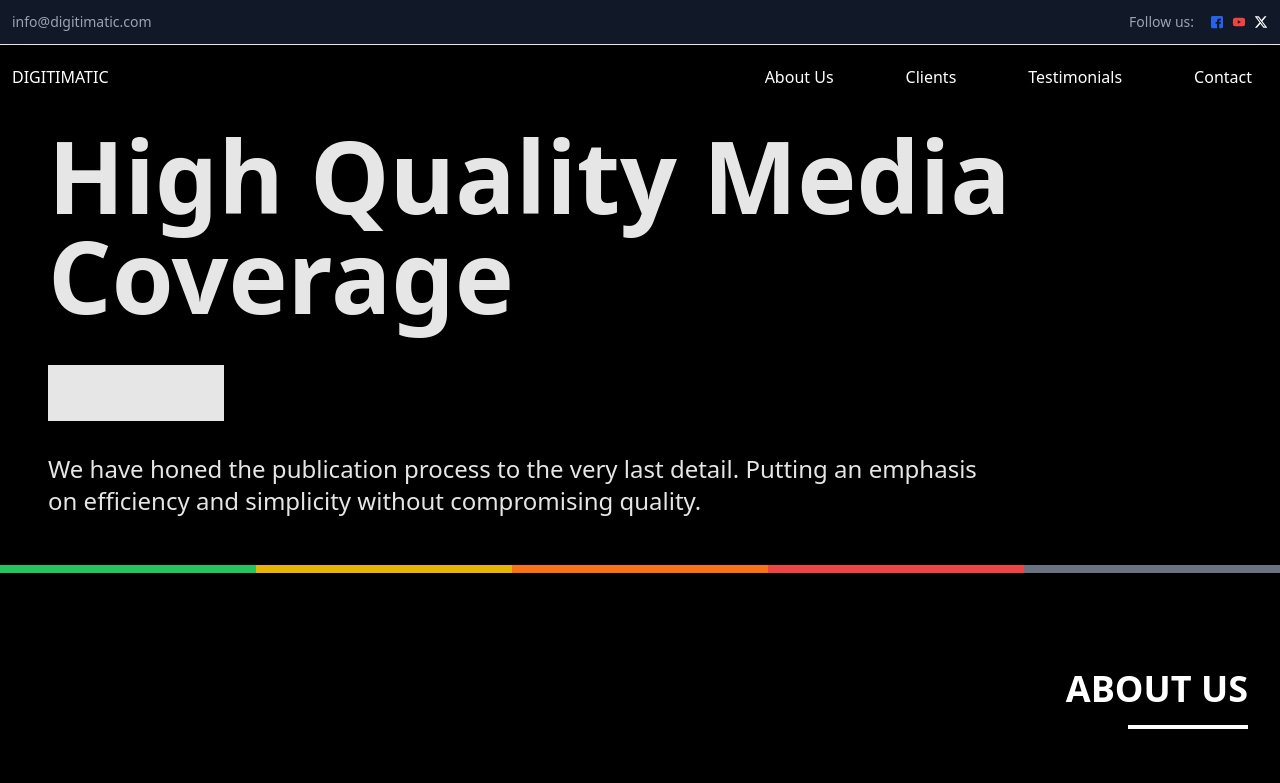
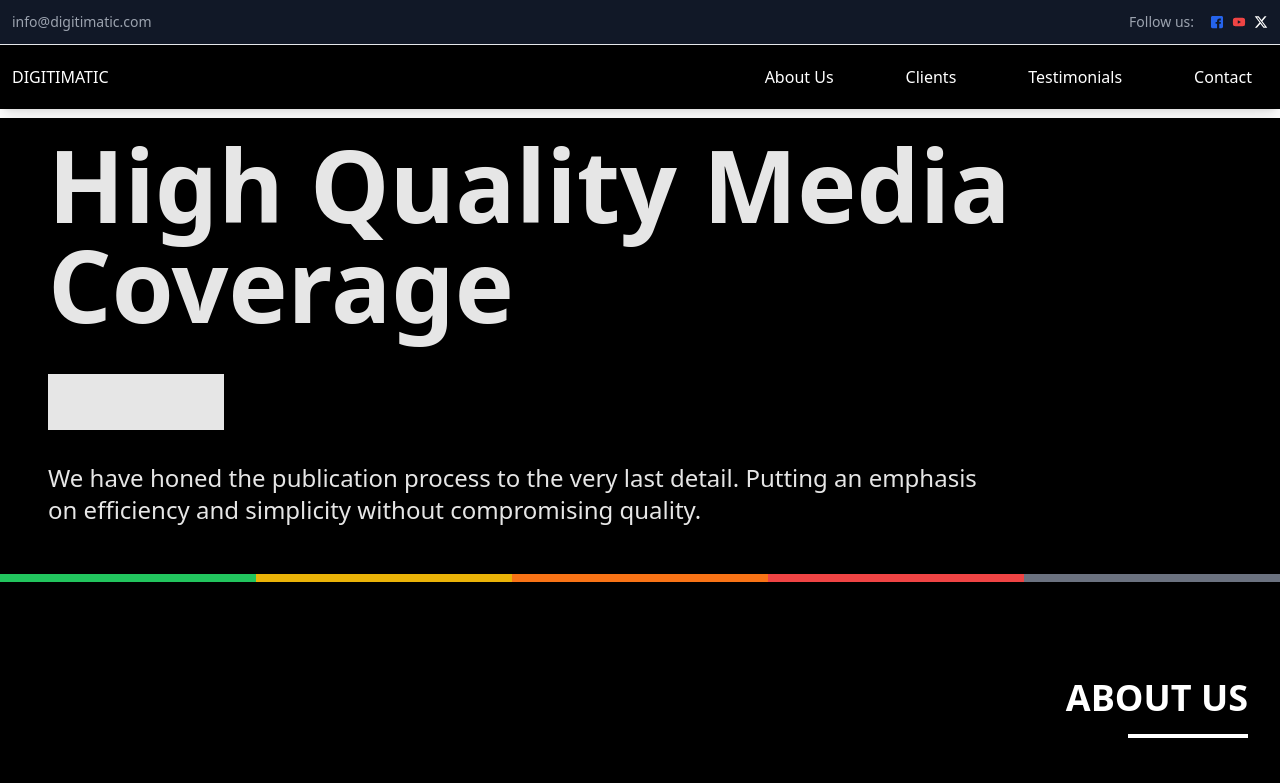
Before and after one commit to TobiLight/digitimatic, a SvelteKit app: page / in a window 1280 px wide. Shown: the top 783 px of the page. Built offline with nearby package versions, Linux system fonts and the light colour scheme.

Commit message:
digitmatic landing page

```diff
--- a/src/routes/+layout.svelte
+++ b/src/routes/+layout.svelte
@@ -11,7 +11,7 @@
 	}
 </script>
 
-<header class="sticky top-0 z-[1]">
+<header class="fixed w-full top-0 z-[1]">
 	<TopHeader />
 	<nav
 		class="bg-black text-white border-t px-3 py-5 flex items-center justify-between shadow-lg"
@@ -41,7 +41,7 @@
 		id="mobileMenu"
 		class={`${
 			$isMenuOpen ? "left-0" : "left-[-100%]"
-		} bg-black text-white fixed z-[2] border-t py-8 px-4 w-3/5 shadow-lg overflow-hidden h-full md:hidden transition-all duration-[.7s] ease-out`}
+		} bg-black text-white fixed z-[3] border-t py-8 px-4 w-3/5 shadow-lg overflow-hidden h-full md:hidden transition-all duration-[.7s] ease-out`}
 	>
 		<ul class="nav-links flex flex-col gap-14 h-full">
 			<li><a href="#who-we-are">About Us</a></li>
--- a/src/routes/+page.svelte
+++ b/src/routes/+page.svelte
@@ -31,7 +31,7 @@
 	});
 </script>
 
-<main id="main-page" class="min-h-screen">
+<main id="main-page" class="min-h-screen mt-[118px]">
 	<section class="max-h-[700px] w-full bg-black">
 		<div class="p-4 h-auto flex flex-col justify-center opacity-90">
 			<h1
```
